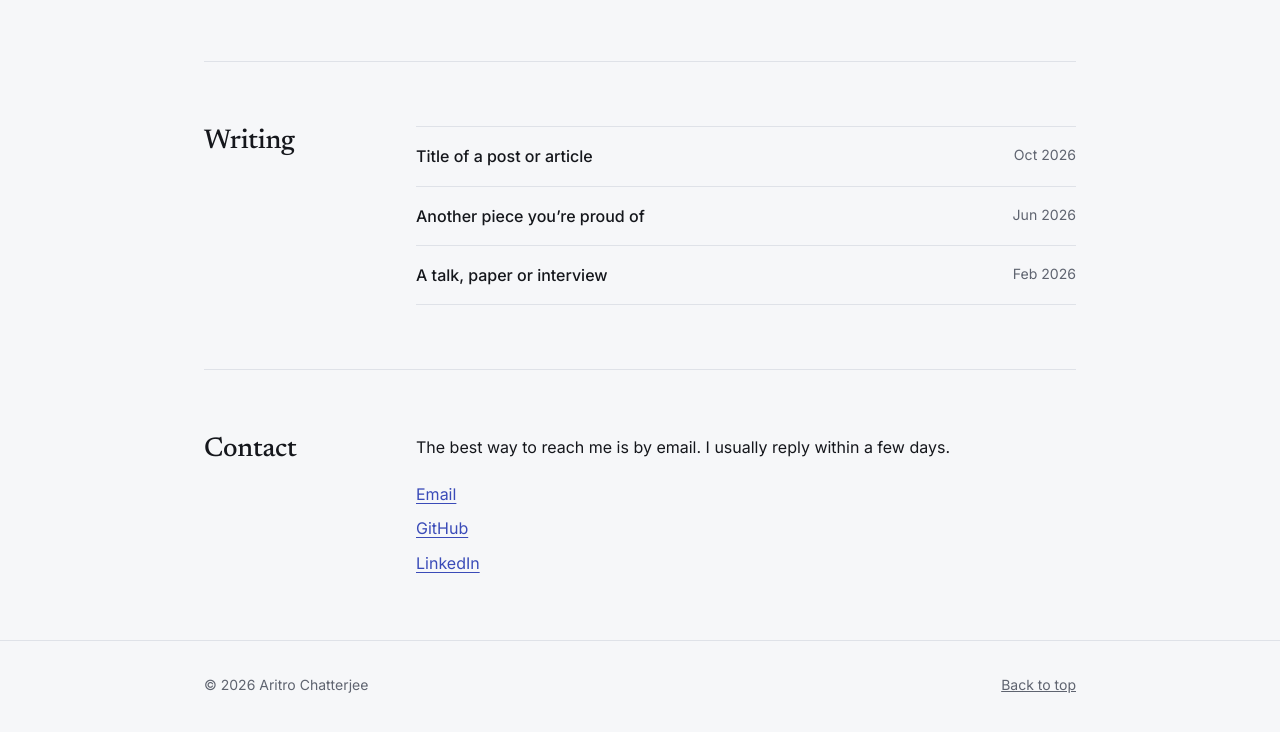
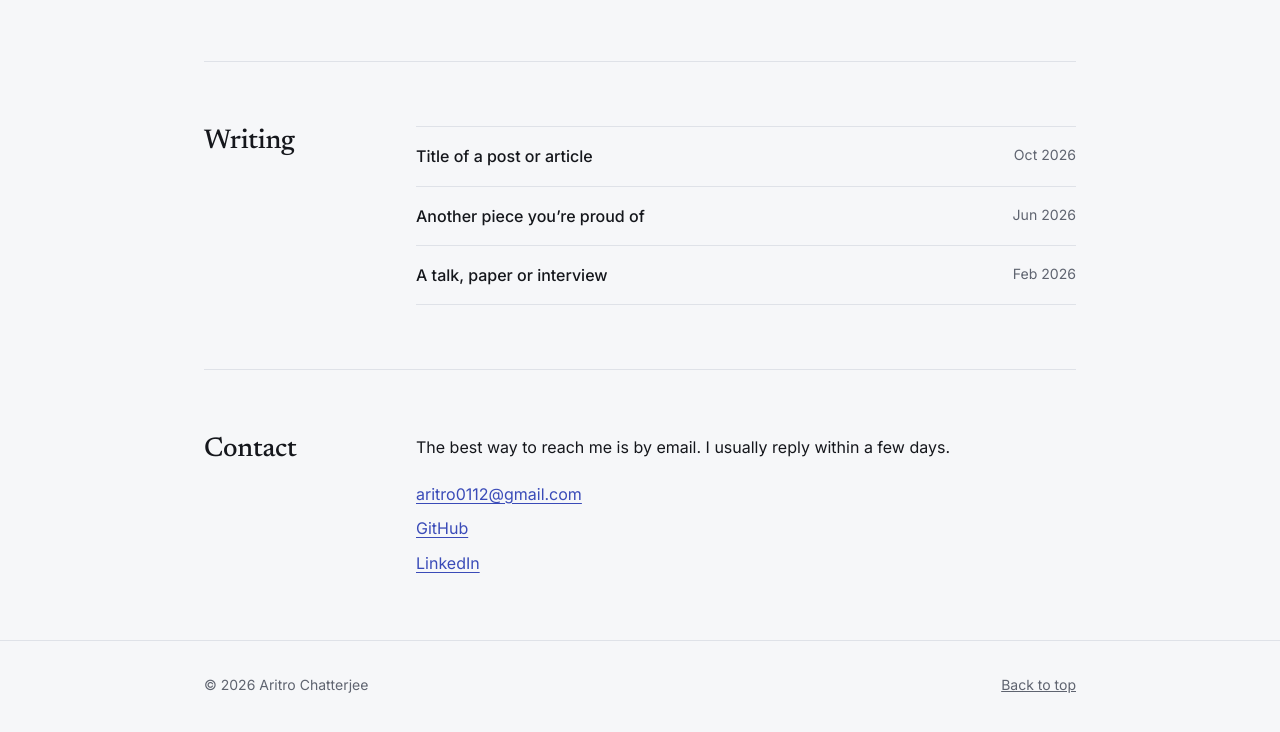
Before and after one commit to aritro-chatterjee/AritroChatterjee.github.io, a plain HTML site: page index.html in a window 1280 px wide. Shown: the part 1750-2482 px from the top of the page. Drawn offline with Linux system fonts and the light colour scheme.

Commit message:
Update index.html

```diff
--- a/index.html
+++ b/index.html
@@ -286,7 +286,7 @@
         <div>
           <p>The best way to reach me is by email. I usually reply within a few days.</p>
           <ul class="contact-links">
-            <li><a href="mailto:aritro0112@gmail.com">Email</a></li>
+            <li><a href="mailto:aritro0112@gmail.com">aritro0112@gmail.com</a></li>
             <li><a href="https://github.com/aritro-chatterjee">GitHub</a></li>
             <li><a href="https://www.linkedin.com/in/aritro-chatterjee-99355029a/">LinkedIn</a></li>
           </ul>
```
